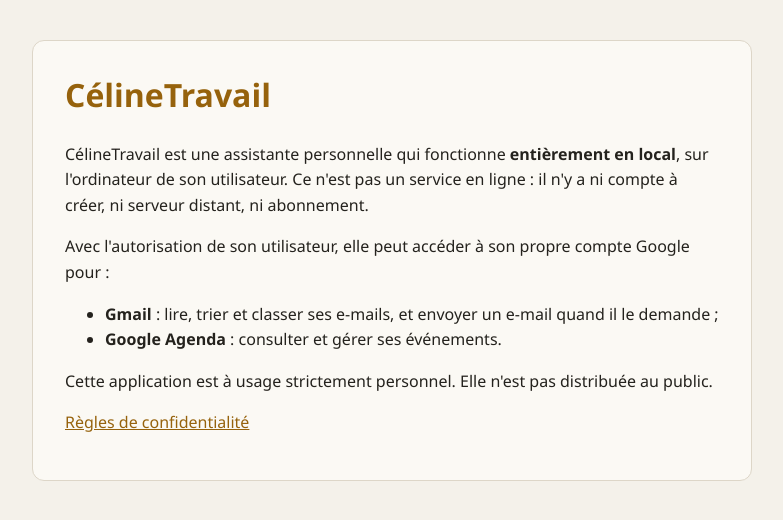
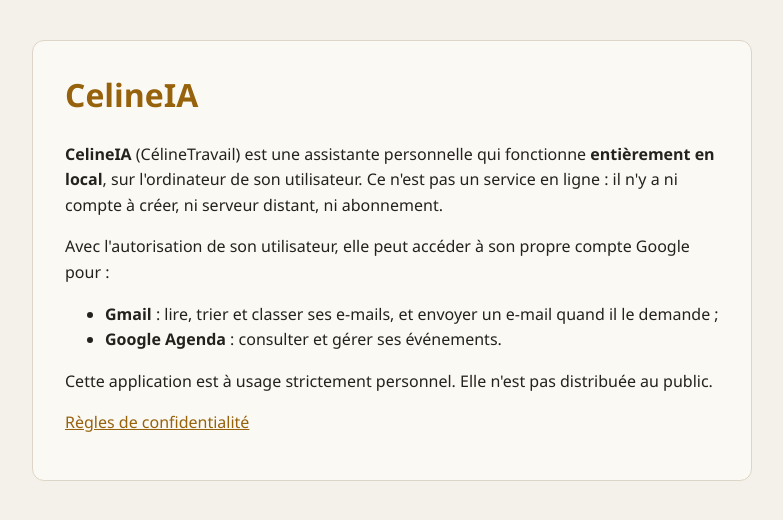
Before and after one commit to CapitainR/celine-pages, a plain HTML site: page index.html in a window 1280 px wide. Shown: the whole page, without its empty margins (248-1031 px from the left). Drawn offline with Linux system fonts and the light colour scheme.

Commit message:
Nom de l'application : CelineIA, comme sur l'écran de consentement Google
Co-Authored-By: Claude Opus 5.5 <noreply@anthropic.com>

```diff
--- a/index.html
+++ b/index.html
@@ -3,13 +3,13 @@
 <head>
 <meta charset="utf-8">
 <meta name="viewport" content="width=device-width, initial-scale=1">
-<title>CélineTravail</title>
+<title>CelineIA</title>
 <link rel="stylesheet" href="style.css">
 </head>
 <body>
 <main>
-  <h1>CélineTravail</h1>
-  <p>CélineTravail est une assistante personnelle qui fonctionne <strong>entièrement en local</strong>, sur l'ordinateur de son utilisateur. Ce n'est pas un service en ligne : il n'y a ni compte à créer, ni serveur distant, ni abonnement.</p>
+  <h1>CelineIA</h1>
+  <p><strong>CelineIA</strong> (CélineTravail) est une assistante personnelle qui fonctionne <strong>entièrement en local</strong>, sur l'ordinateur de son utilisateur. Ce n'est pas un service en ligne : il n'y a ni compte à créer, ni serveur distant, ni abonnement.</p>
   <p>Avec l'autorisation de son utilisateur, elle peut accéder à son propre compte Google pour :</p>
   <ul>
     <li><strong>Gmail</strong> : lire, trier et classer ses e-mails, et envoyer un e-mail quand il le demande ;</li>
```
Also changed, not shown: confidentialite.html (+3 -3 lines).
